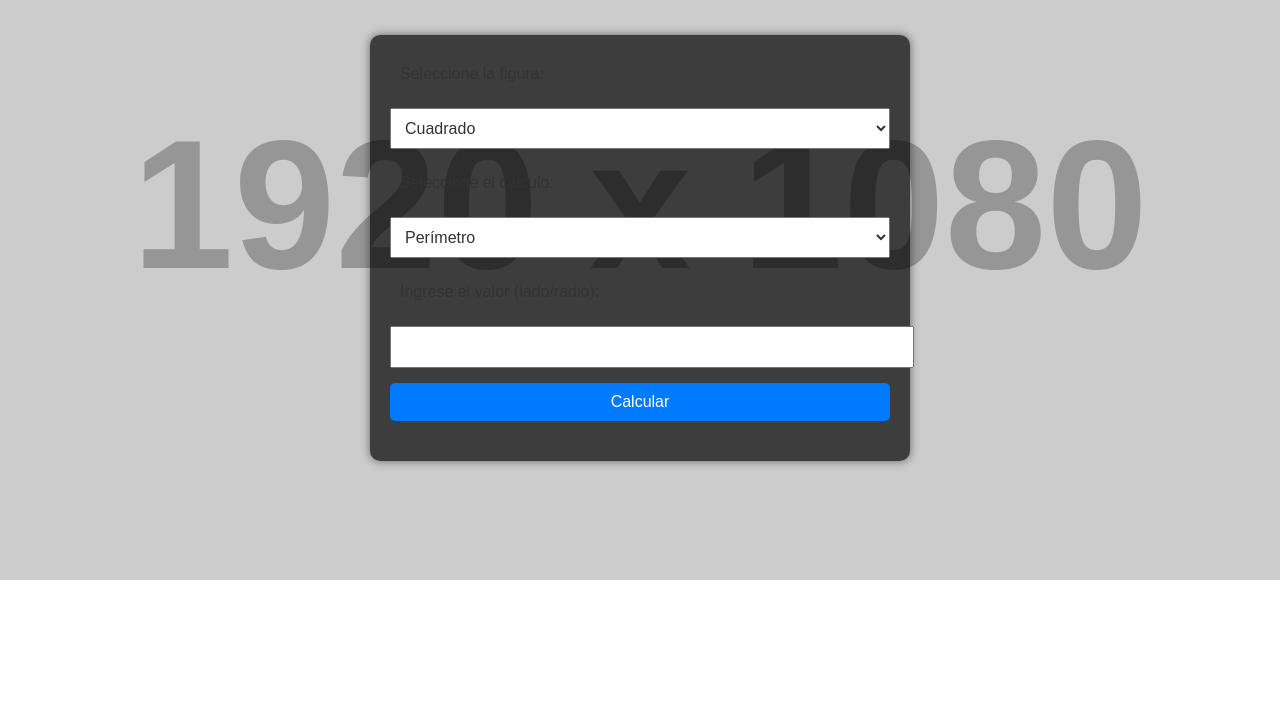
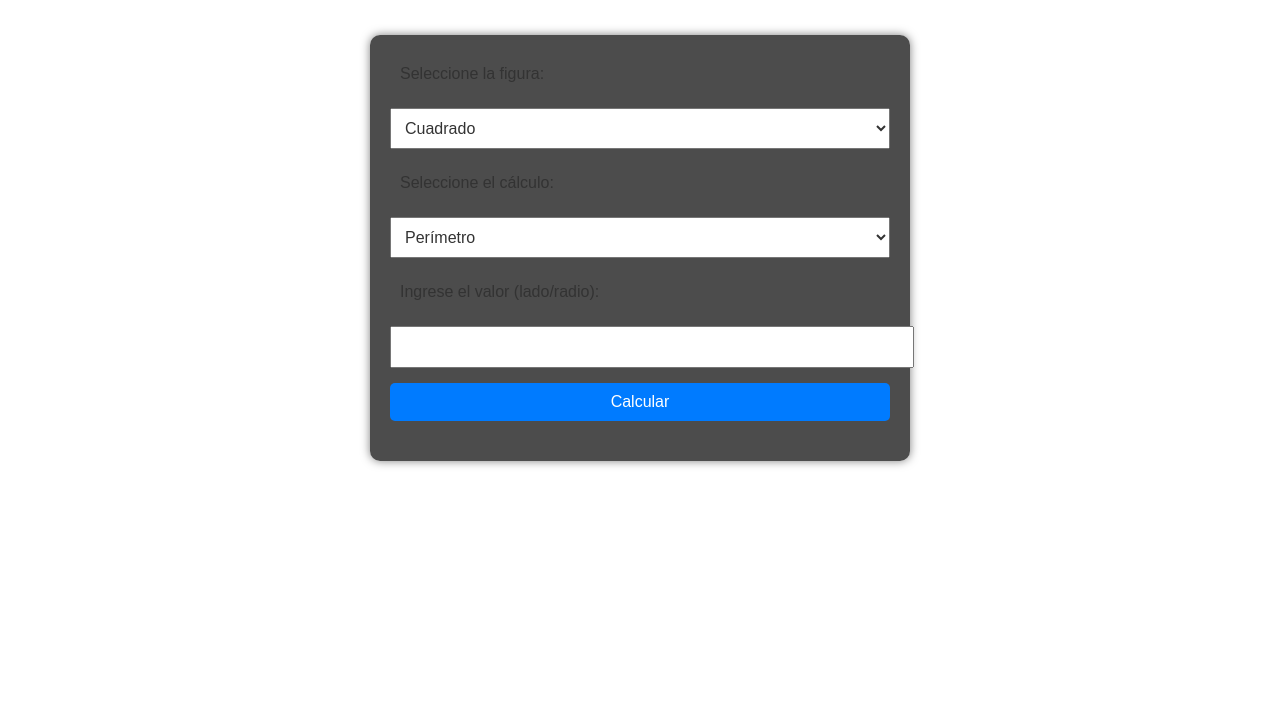
Before and after one commit to josegortiz85/MATEMATICAS, a plain HTML site: page index.html in a window 1280 px wide. Shown: the part 72-800 px from the top of the page. Drawn offline with Linux system fonts and the light colour scheme; placeholder pictures from the web are drawn by us.

Commit message:
index.html

```diff
--- a/index.html
+++ b/index.html
@@ -10,11 +10,10 @@
             font-family: Arial, sans-serif;
             margin: 0;
             padding: 0;
-            background-image: url('https://via.placeholder.com/1920x1080'); /* Cambia la URL a tu imagen */
-            background-size: cover; /* Ajusta la imagen para cubrir toda la página */
-            background-repeat: no-repeat; /* Evita repeticiones de la imagen */
-            background-position: center; /* Centra la imagen */
-            color: #fff; /* Cambia el color del texto para que sea legible */
+            background-size: cover;
+            background-repeat: no-repeat;
+            background-position: center;
+            color: #fff;
         }
 
         h1 {
@@ -27,7 +26,7 @@
             max-width: 500px;
             margin: 50px auto;
             padding: 20px;
-            background: rgba(0, 0, 0, 0.7); /* Fondo oscuro translúcido */
+            background: rgba(0, 0, 0, 0.7);
             border-radius: 10px;
             box-shadow: 0 0 10px rgba(0, 0, 0, 0.5);
         }
```
